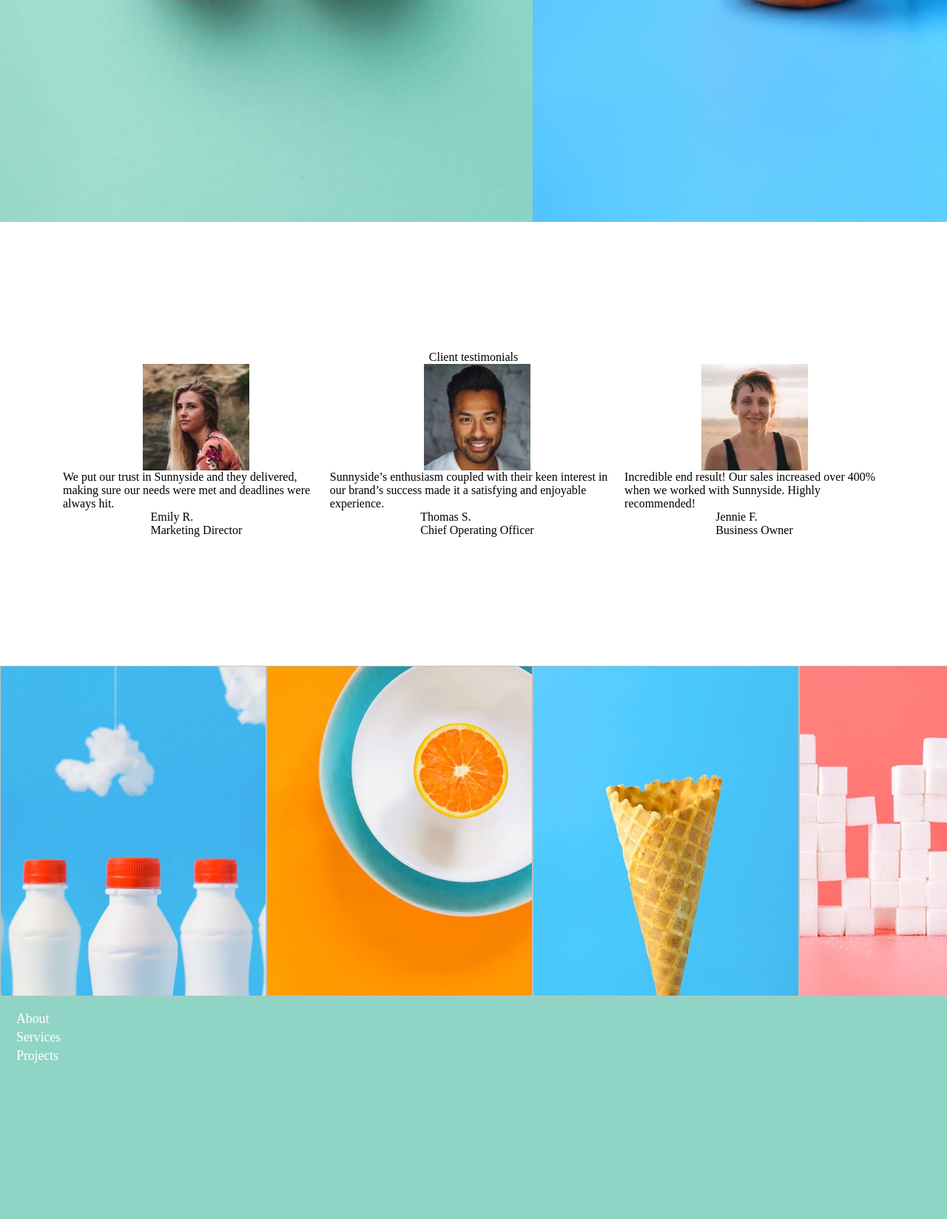
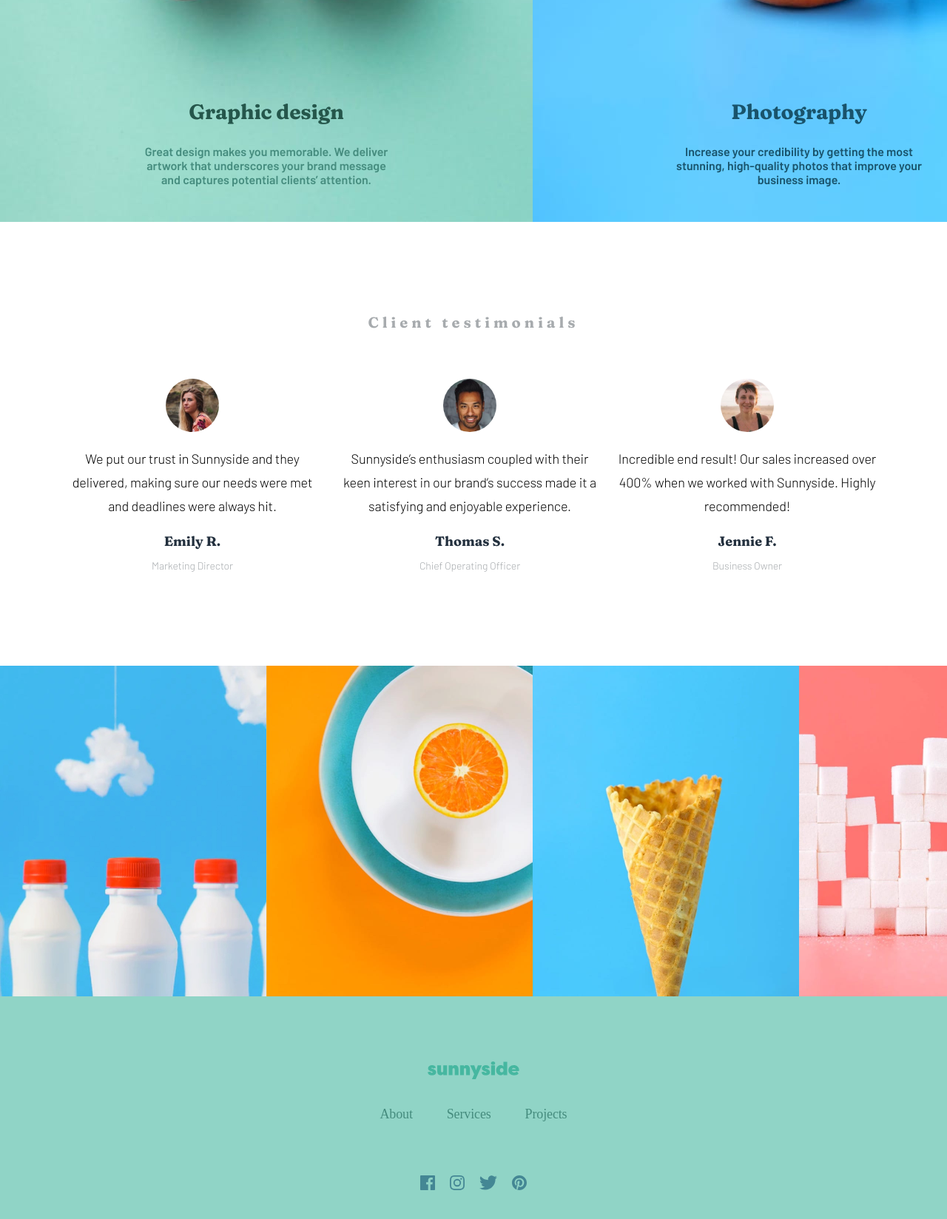
Before and after one commit to BradwellC/FEM--Sunnyside-Agency, a plain HTML site: page index.html in a window 1280 px wide. Shown: the part 2300-3948 px from the top of the page at 74% size. Drawn offline with Linux system fonts and the light colour scheme.

Commit message:
Desktop Version Finished

```diff
--- a/index.html
+++ b/index.html
@@ -125,11 +125,11 @@
         <div class="testimonial-container">
           <div class="testimonial">
             <img src="./public/images/image-emily.jpg" alt="" />
-            <p>
+            <p class="testimonial-copy">
               We put our trust in Sunnyside and they delivered, making sure our
               needs were met and deadlines were always hit.
             </p>
-            <div class="">
+            <div class="testimonial-author">
               <h5>Emily R.</h5>
               <span>Marketing Director</span>
             </div>
@@ -137,11 +137,11 @@
 
           <div class="testimonial">
             <img src="./public/images/image-thomas.jpg" alt="" />
-            <p>
+            <p class="testimonial-copy">
               Sunnyside’s enthusiasm coupled with their keen interest in our
               brand’s success made it a satisfying and enjoyable experience.
             </p>
-            <div class="">
+            <div class="testimonial-author">
               <h5>Thomas S.</h5>
               <span>Chief Operating Officer</span>
             </div>
@@ -149,11 +149,11 @@
 
           <div class="testimonial">
             <img src="./public/images/image-jennie.jpg" alt="" />
-            <p>
+            <p class="testimonial-copy">
               Incredible end result! Our sales increased over 400% when we
               worked with Sunnyside. Highly recommended!
             </p>
-            <div class="">
+            <div class="testimonial-author">
               <h5>Jennie F.</h5>
               <span>Business Owner</span>
             </div>
@@ -164,14 +164,14 @@
 
     <footer>
       <div class="four-columns">
-        <img class="column-1" alt="" />
-        <img class="column-2" alt="" />
-        <img class="column-3" alt="" />
-        <img class="column-4" alt="" />
+        <div class="column-1"></div>
+        <div class="column-2"></div>
+        <div class="column-3"></div>
+        <div class="column-4"></div>
       </div>
 
       <div class="footer-container">
-        <img src="" alt="" />
+        <img src="./public/images/logo.svg" alt="" />
 
         <nav>
           <ul class="footer-nav">
@@ -187,11 +187,11 @@
           </ul>
         </nav>
 
-        <div class="">
-          <img src="" alt="" />
-          <img src="" alt="" />
-          <img src="" alt="" />
-          <img src="" alt="" />
+        <div class="social-footer">
+          <img src="./public/images/icon-facebook.svg" alt="" />
+          <img src="./public/images/icon-instagram.svg" alt="" />
+          <img src="./public/images/icon-twitter.svg" alt="" />
+          <img src="./public/images/icon-pinterest.svg" alt="" />
         </div>
       </div>
     </footer>
--- a/public/css/main.css
+++ b/public/css/main.css
@@ -342,6 +342,41 @@ header {
   background-size: cover;
   background-repeat: no-repeat;
   background-position: center;
+
+  display: flex;
+  flex-direction: column;
+
+  justify-content: end;
+  align-items: center;
+}
+
+.design-content,
+.photography-content {
+  width: 339px;
+
+  text-align: center;
+  padding-bottom: 3rem;
+
+  display: flex;
+  flex-direction: column;
+
+  row-gap: 27px;
+}
+
+.design-content h3 {
+  color: var(--clr-primary-300);
+  font-family: var(--ff-secondary);
+
+  font-size: 28px;
+  letter-spacing: -0.2px;
+}
+
+.design-content p {
+  color: var(--clr-primary-500);
+
+  font-family: var(--ff-main);
+  font-size: 16px;
+  font-weight: 600;
 }
 
 .photography {
@@ -349,7 +384,31 @@ header {
   background-size: cover;
   background-repeat: no-repeat;
   background-position: center;
+
+  display: flex;
+  flex-direction: column;
+
+  justify-content: end;
+  align-items: center;
 }
+
+.photography-content h3 {
+  color: var(--clr-primary-400);
+  font-family: var(--ff-secondary);
+
+  font-size: 28px;
+  letter-spacing: -0.2px;
+}
+
+.photography-content p {
+  color: var(--clr-primary-400);
+
+  font-family: var(--ff-main);
+  font-size: 16px;
+  font-weight: 600;
+}
+
+/* Two Column CSS END */
 
 .testimonial-section {
   display: flex;
@@ -361,11 +420,23 @@ header {
   height: 600px;
 }
 
+.testimonial-section h2 {
+  font-size: 20px;
+  font-family: var(--ff-secondary);
+
+  letter-spacing: 5px;
+
+  color: var(--clr-neutral-400);
+}
+
 .testimonial-container {
   display: flex;
   flex-direction: row;
 
   width: 1110px;
+
+  padding-top: 4rem;
+  column-gap: 25px;
 }
 
 .testimonial {
@@ -373,7 +444,53 @@ header {
   flex-direction: column;
 
   align-items: center;
+
+  text-align: center;
+
+  width: 350px;
 }
+
+.testimonial img {
+  width: 72px;
+  height: 72px;
+
+  border-radius: 50%;
+}
+
+.testimonial-copy {
+  margin: 20px 0;
+
+  font-family: var(--ff-main);
+  font-size: 18px;
+  line-height: 32px;
+  letter-spacing: -0.13px;
+}
+
+.testimonial-author {
+  display: flex;
+  flex-direction: column;
+
+  row-gap: 9px;
+}
+
+.testimonial-author h5 {
+  font-family: var(--ff-secondary);
+  font-size: 18px;
+
+  color: var(--clr-neutral-100);
+}
+
+.testimonial-author span {
+  font-family: var(--ff-main);
+  line-height: 25px;
+
+  font-size: 14px;
+  letter-spacing: -0.1px;
+
+  color: var(--clr-neutral-400);
+}
+
+/* Testimonial CSS END */
 
 .four-columns {
   display: grid;
@@ -384,6 +501,7 @@ header {
   background-image: url('../images/desktop/image-gallery-milkbottles.jpg');
   background-position: center;
   background-size: cover;
+  object-fit: cover;
 
   width: 360px;
   height: 447px;
@@ -416,8 +534,53 @@ header {
   height: 447px;
 }
 
+/* Four Column CSS END */
+
 .footer-container {
   height: 350px;
 
   background-color: #90d4c6;
+
+  display: flex;
+  flex-direction: column;
+
+  justify-content: center;
+  align-items: center;
 }
+
+.footer-container img {
+  filter: invert(39%) sepia(45%) saturate(433%) hue-rotate(118deg)
+    brightness(92%) contrast(101%);
+}
+
+.footer-nav {
+  display: flex;
+  flex-direction: row;
+
+  justify-content: space-between;
+  width: 297px;
+
+  padding: 35px 0 70px;
+}
+
+.footer-nav .nav-link {
+  color: var(--clr-primary-500);
+}
+
+.footer-nav .nav-link:hover {
+  color: #fff;
+}
+
+.social-footer {
+  width: 164px;
+
+  display: flex;
+  justify-content: space-around;
+
+  cursor: pointer;
+}
+
+.social-footer img:hover {
+  filter: invert(95%) sepia(95%) saturate(0%) hue-rotate(193deg)
+    brightness(100%) contrast(100%);
+}
--- a/public/js/main.js
+++ /dev/null
@@ -1,118 +0,0 @@
-// function to set a given theme
-function setTheme(themeName) {
-  localStorage.setItem('theme', themeName);
-  document.documentElement.className = themeName;
-}
-
-// function to toggle between light and dark
-function toggleTheme() {
-  if (localStorage.getItem('theme') === 'theme-dark') {
-    setTheme('theme-light');
-  } else {
-    setTheme('theme-dark');
-  }
-}
-
-// invoke function to set theme
-(function () {
-  if (localStorage.getItem('theme') === 'theme-dark') {
-    setTheme('theme-dark');
-  } else {
-    setTheme('theme-light');
-  }
-});
-
-// Github Fetch
-// Fetch Function
-
-// async function fetchUser() {
-//   const name = document.getElementById('username').value;
-//   const response = await fetch(`https://api.github.com/users/${name}`);
-//   const user = await response.json();
-
-//   return user;
-// }
-
-function getDetails() {
-  const name = document.getElementById('username').value;
-  fetch(`https://api.github.com/users/${name}`).then((response) =>
-    response
-      .json()
-      .then((data) => {
-        console.log(data);
-
-        document.getElementById('name').innerHTML = data.name;
-        document.getElementById('accountName').innerHTML = `
-        <a class="git-account" href="${data.html_url}">@${data.login}</a>
-      `;
-
-        document.getElementById('date').innerHTML = `Joined ${created_at}`;
-
-        // document.getElementById('date').innerHTML = new Date().toDateString();
-
-        if (data.bio === null) {
-          document.getElementById('bio').innerHTML = 'This profile has no bio';
-        } else {
-          document.getElementById('bio').innerHTML = data.bio;
-        }
-
-        if (data.twitter_username === null) {
-          document.getElementById('twitter').innerHTML = `
-          <div class="twiiter-account unavailable" id="twitter">
-            <img src="./public/img/icon-twitter.svg" alt="" />
-            <p>Not Available</p>
-          </div>
-        `;
-        } else {
-          document.getElementById('twitter').innerHTML = `
-          <div class="twiiter-account" id="twitter">
-            <img src="./public/img/icon-twitter.svg" alt="" />
-            <p>${data.twitter_username}</p>
-          </div>
-        `;
-        }
-
-        if (data.company === null) {
-          document.getElementById('company').innerHTML = `
-          <div class="company unavailable" id="company">
-            <img src="./public/img/icon-company.svg" alt="" />
-            <p>Not Available</p>
-          </div>
-        `;
-        } else {
-          document.getElementById('company').innerHTML = `
-          <div class="company" id="company">
-            <img src="./public/img/icon-company.svg" alt="" />
-            <p>${data.company}</p>
-          </div>
-        `;
-        }
-
-        if (data.company === null) {
-          document.getElementById('location').innerHTML = `
-          <div class="location unavailable" id="location">
-            <img src="./public/img/icon-location.svg" alt="" />
-            <p>Not Available</p>
-          </div>
-        `;
-        } else {
-          document.getElementById('location').innerHTML = `
-          <div class="location" id="location">
-            <img src="./public/img/icon-location.svg" alt="" />
-            <p>${data.location}</p>
-          </div>
-        `;
-        }
-
-        document.getElementById('website').innerHTML = `
-        <a href="${data.html_url}">${data.html_url}</a>
-      `;
-        document.getElementById('follower').innerHTML = data.followers;
-        document.getElementById('following').innerHTML = data.following;
-        document.getElementById('profile').innerHTML = `
-            <img class="info-img" src="${data.avatar_url}" />
-            `;
-      })
-      .catch()
-  );
-}
```
Also changed, not shown: 1 other file.
